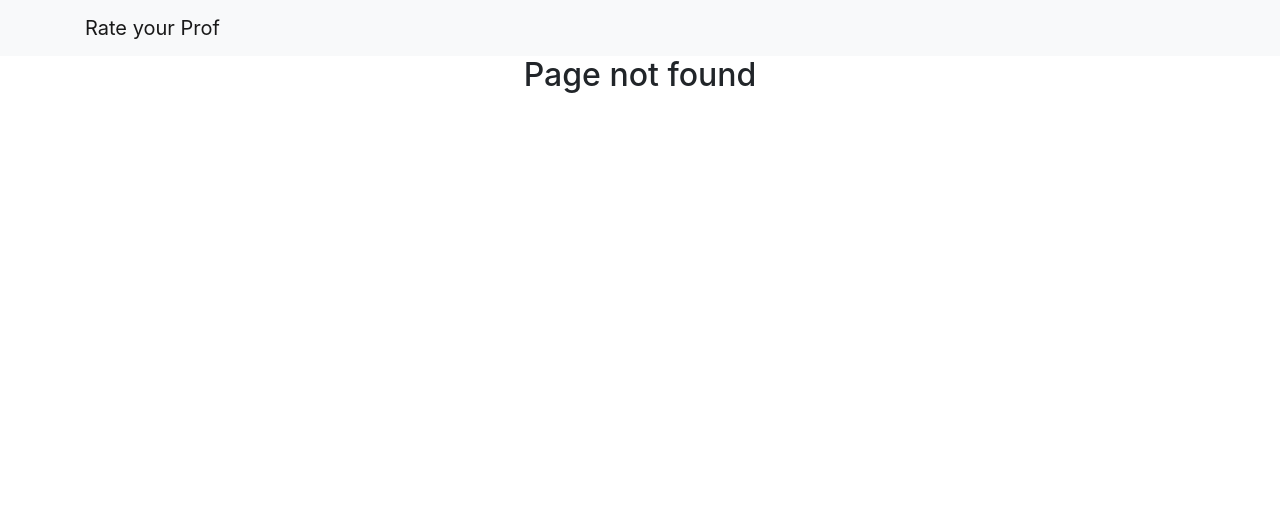
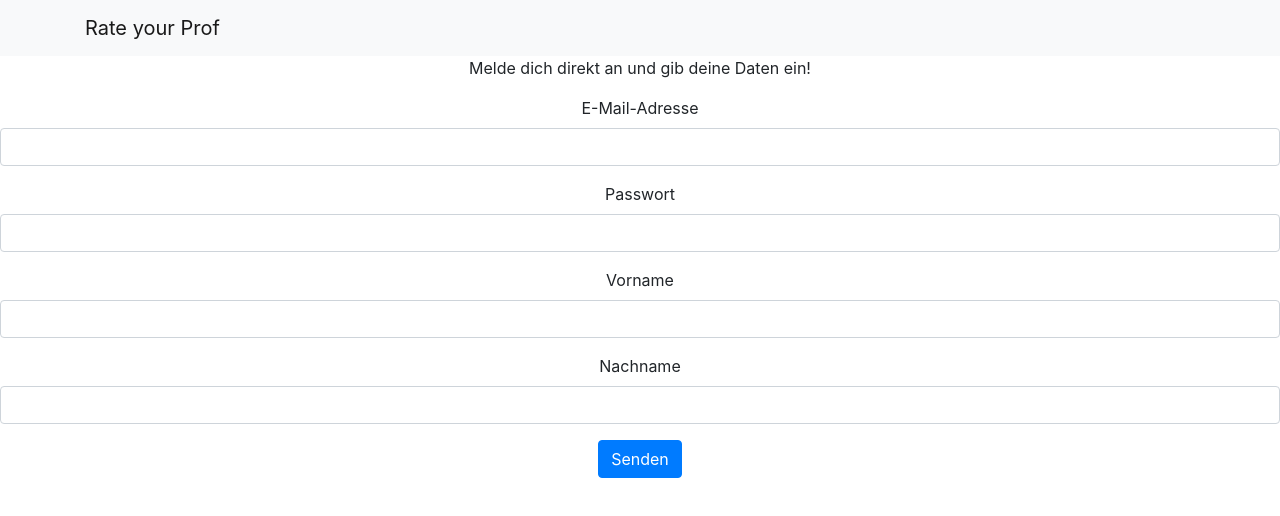
Before and after one commit to Petzys/rateyourprof, a React (Create React App) app: page /signup in a window 1280 px wide. Before the commit this address had no page. Shown: the top 516 px of the page. Built offline with nearby package versions, Linux system fonts and the light colour scheme.

Commit message:
Added SignUp and Main page search with dynamic results list

```diff
--- a/package.json
+++ b/package.json
@@ -6,6 +6,7 @@
     "@testing-library/jest-dom": "^5.16.4",
     "@testing-library/react": "^13.2.0",
     "@testing-library/user-event": "^13.5.0",
+    "@types/react": "^18.0.9",
     "bootstrap": "^5.1.3",
     "react": "^18.1.0",
     "react-bootstrap": "^2.3.1",
--- a/src/App.js
+++ b/src/App.js
@@ -3,6 +3,7 @@ import Welcome from "./pages/welcome"
 import NotFound from "./pages/notfound";
 import {Container, Nav, Navbar} from "react-bootstrap";
 import Main from "./pages/main";
+import Signup from "./pages/signup";
 function App() {
   return (
       <div className="App">
@@ -14,10 +15,11 @@ function App() {
               </Container>
           </Navbar>
         <Routes>
-          <Route path='/' element={<Navigate replace to='/welcome' />} />
-          <Route path="/welcome" element={<Welcome />} />
+            <Route path='/' element={<Navigate replace to='/welcome' />} />
+            <Route path="/welcome" element={<Welcome />} />
             <Route path="/main" element={<Main />} />
-          <Route path='*' element={<NotFound />} />
+            <Route path="/signup" element={<Signup />} />
+            <Route path='*' element={<NotFound />} />
         </Routes>
       </div>
   );
--- a/src/pages/main.js
+++ b/src/pages/main.js
@@ -1,13 +1,66 @@
-import React from "react";
-import { Route, Routes, Navigate, Link } from "react-router-dom";
-import { Navbar, Nav, Container } from "react-bootstrap";
+import React, {useState} from "react";
+import {useNavigate} from "react-router-dom";
+
 function NotFound() {
+    const [ErrorMessage, setErrorMessage] = useState('');
+    const [search, setSearch] = useState('');
+    const [results, setResults] = useState([]);
+    let navigate = useNavigate();
+    //setResults(React.createElement('a', {key: 1, href:"/welcome", className:"list-group-item list-group-item-action active"}, "Hallo"))
+    async function submitSearch () {
+        setResults([])
+        setErrorMessage("")
+        const response = await fetch('https://reqres.in/api/posts', {
+            method: 'POST',
+            headers: {
+                'Accept': 'application/json',
+                'Content-Type': 'application/json',
+            },
+            body: JSON.stringify({
+                searchResults:[
+                    "Bayreuther",
+                    "Preiser",
+                ]
+            })
+        })
+        const responseCode = response.status;
+        switch (responseCode){
+            case 201:
+                console.log("Search successful")
+                //dynamisches Laden der Elemente
+                const data = await response.json()
+                console.log(JSON.stringify(data))
+                for (let x in data.searchResults) {
+                    setResults(results => [...results,
+                        React.createElement('a', {key: x, href:"/prof", className:"list-group-item list-group-item-action"}, data.searchResults[x])]);
+                }
+                //setResults(createList(data))
+                break;
+            case 200:
+                console.log("No search results")
+                setErrorMessage("Deine Suche ergab keine Treffer")
+                break;
+            default:
+                console.log("Unknown error")
+                setErrorMessage("Es ist ein Fehler aufgetreten.")
+                break;
+        }
+    }
+
+// {data.map((index) => React.createElement('a', {href: "/main", key: index, className: "list-group-item list-group-item-action active"}, "hello"))}
+
     return (
         <>
-            <label htmlFor="inputPassword5" className="form-label">Suche deinen Dozenten</label>
-            <input type="password" id="inputPassword5" className="form-control" aria-describedby="passwordHelpBlock"/>
+            <div className="mb-3">
+                <label htmlFor="inputSearch" className="form-label">Suche deinen Dozenten</label>
+                <input type="text" id="inputSearch" className="form-control" aria-describedby="passwordHelpBlock" onChange={e => setSearch(e.target.value)}/>
+            </div>
+            <button type="submit" className="btn btn-primary" onClick={() => submitSearch()}>Suchen</button>
+            <p>{ErrorMessage}</p>
+            <div className="list-group">
+                {results}
+            </div>
         </>
-
     );
 }
 export default NotFound;
--- a/src/pages/notfound.js
+++ b/src/pages/notfound.js
@@ -1,6 +1,4 @@
 import React from "react";
-import { Route, Routes, Navigate, Link } from "react-router-dom";
-import { Navbar, Nav, Container } from "react-bootstrap";
 function NotFound() {
     return (
         <div>
--- /dev/null
+++ b/src/pages/signup.js
@@ -0,0 +1,78 @@
+import React, {useState} from "react";
+import { useNavigate } from "react-router-dom";
+import '../App.css';
+function Signup() {
+    const [password, setPassword] = useState('');
+    const [email, setEmail] = useState('');
+    const [forename, setForename] = useState('');
+    const [surname, setSurname] = useState('');
+    const [ErrorMessage, setErrorMessage] = useState('');
+    let navigate = useNavigate();
+
+    async function submitUserdata () {
+        setErrorMessage("")
+        const response = await fetch('http://localhost:8000/users/create', {
+            method: 'POST',
+            headers: {
+                'Accept': 'application/json',
+                'Content-Type': 'application/json',
+            },
+            body: JSON.stringify({
+                email: email,
+                password: password,
+                name: forename,
+                //surname: surname,
+                //forename: forename,
+            })
+        })
+        const responseCode = response.status;
+        switch (responseCode){
+            case 201:
+                console.log("User Added successfully")
+                navigate(`/main`)
+                break;
+            case 200:
+                console.log("Userdata already exists")
+                const data = await response.json();
+                console.log("Following data is duplicate: " + JSON.stringify(data));
+                switch (data.exists) {
+                    case "email":
+                        setErrorMessage("Deine E-Mail-Adresse existiert bereits!")
+                        break;
+                    case "name":
+                        setErrorMessage("Dein Name existiert bereits!")
+                        break;
+                }
+                break;
+            default:
+                console.log("Unknown error")
+                setErrorMessage("Es ist ein Fehler aufgetreten.")
+                break;
+        }
+    }
+
+    return (
+        <form>
+            <p>Melde dich direkt an und gib deine Daten ein!</p>
+            <div className="mb-3">
+                <label htmlFor="InputEmail" className="form-label">E-Mail-Adresse</label>
+                <input type="email" className="form-control" id="InputEmail" onChange={e => setEmail(e.target.value)}/>
+            </div>
+            <div className="mb-3">
+                <label htmlFor="InputPassword" className="form-label">Passwort</label>
+                <input type="password" className="form-control" id="InputPassword" onChange={e => setPassword(e.target.value)}/>
+            </div>
+            <div className="mb-3">
+                <label htmlFor="InputForename" className="form-label">Vorname</label>
+                <input type="text" className="form-control" id="InputForename" onChange={e => setForename(e.target.value)}/>
+            </div>
+            <div className="mb-3">
+                <label htmlFor="InputSurname" className="form-label">Nachname</label>
+                <input type="text" className="form-control" id="InputSurname" onChange={e => setSurname(e.target.value)}/>
+            </div>
+            <button type="submit" className="btn btn-primary" onClick={() => submitUserdata()}>Senden</button>
+            <p>{ErrorMessage}</p>
+        </form>
+    );
+}
+export default Signup;
--- a/src/pages/welcome.js
+++ b/src/pages/welcome.js
@@ -1,8 +1,5 @@
 import React, {useState} from "react";
-import { createBrowserHistory } from 'history';
-import {Route, Router, Navigate} from "react-router-dom"
 import { useNavigate } from "react-router-dom";
-import { Navbar, Nav, Container } from "react-bootstrap";
 import '../App.css';
 function Welcome() {
     const [password, setPassword] = useState('');
@@ -12,23 +9,20 @@ function Welcome() {
 
     async function submitUserdata () {
         setErrorMessage("")
-        const response = await fetch('https://reqres.in/api/posts', {
+        const response = await fetch('http://localhost:8000/users/login', {
             method: 'POST',
             headers: {
                 'Accept': 'application/json',
                 'Content-Type': 'application/json',
             },
             body: JSON.stringify({
-                "userlogin": [{
-                    status: 1,
                     email: email,
                     password: password,
-                }]
             })
         })
         const data = await response.json();
         console.log(JSON.stringify(data));
-        if (data.userlogin[0].status == 1) { //Je nach Rückgabe abzuändern
+        if (data.authenticated == true) { //Je nach Rückgabe abzuändern
             console.log("Success")
             navigate(`/main`)
         } else {
@@ -39,8 +33,8 @@ function Welcome() {
     return (
             <form>
                 <div className="mb-3">
-                    <label htmlFor="InputEmail1" className="form-label">E-Mail-Adresse</label>
-                    <input type="email" className="form-control" id="InputEmail1" onChange={e => setEmail(e.target.value)}/>
+                    <label htmlFor="InputEmail" className="form-label">E-Mail-Adresse</label>
+                    <input type="email" className="form-control" id="InputEmail" onChange={e => setEmail(e.target.value)}/>
                 </div>
                 <div className="mb-3">
                     <label htmlFor="InputPassword" className="form-label">Passwort</label>
```
Also changed, not shown: 1 other file (tests, documents, lock files or other folders).
